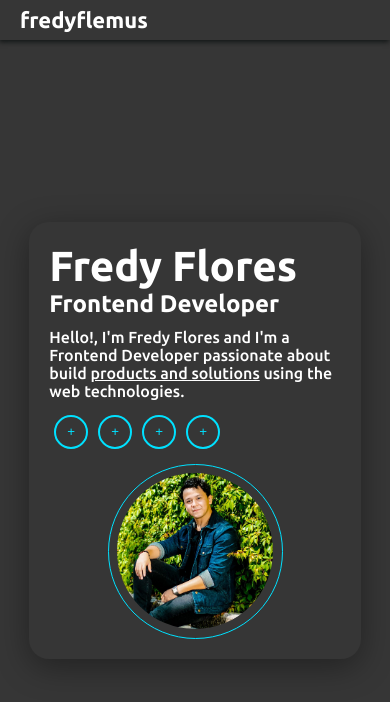
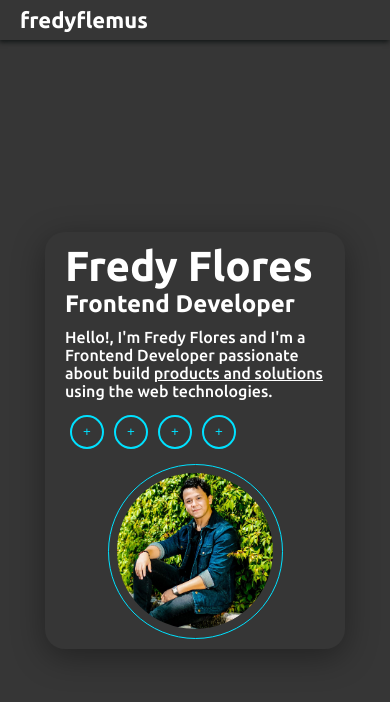
Before and after one commit to fredydlemus/myPage, a React app: page /#/ in a window 390 px wide. Shown: the top 702 px of the page. Built offline with nearby package versions, Linux system fonts and the light colour scheme.

Commit message:
[FIX] mobile view

```diff
--- a/src/styles/Home.scss
+++ b/src/styles/Home.scss
@@ -8,12 +8,12 @@
     .Hero-wrapper{
         display: flex;
         flex-direction: column;
-        padding: 20px;
+        padding: 10px 20px 10px 20px;
         box-shadow: 0 8px 32px 0 rgb(0 0 0 / 37%);
         border-radius: 20px;
         width: 85%;
         height:fit-content;
-        max-width: 430px;
+        max-width: 300px;
         gap: 10px;
         .Hero-info{
 
```
